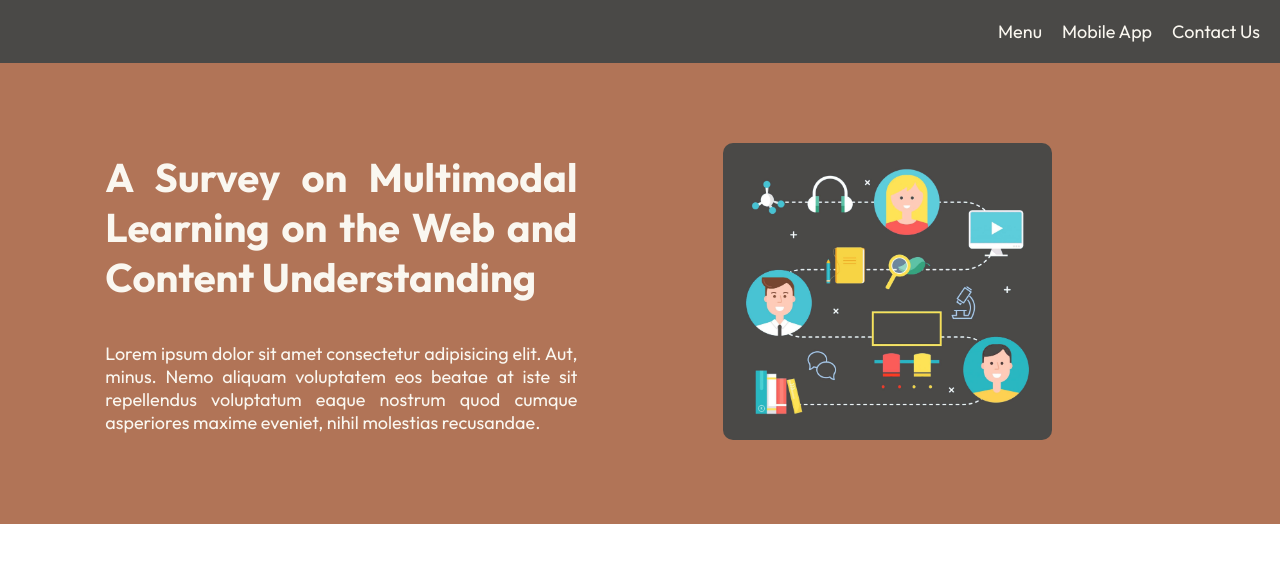
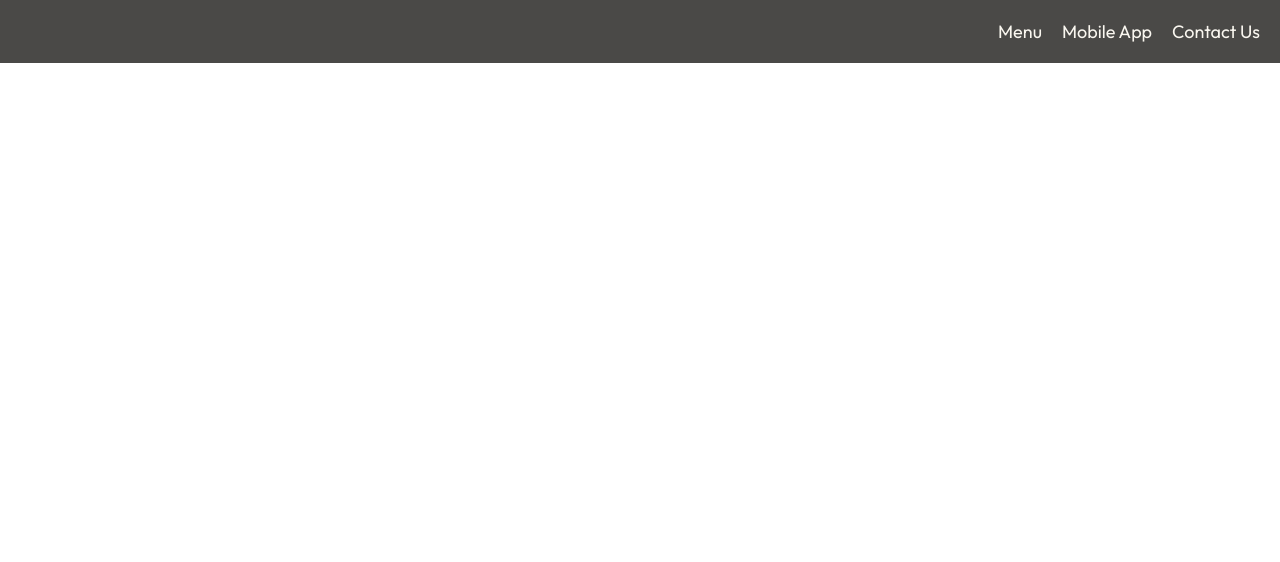
Before and after one commit to mepripri/MultimodalSurvey, a React (Create React App) app: page / in a window 1280 px wide. Shown: the top 562 px of the page. Built offline with nearby package versions, Linux system fonts and the light colour scheme.

Commit message:
second commit 2

```diff
--- a/src/App.js
+++ b/src/App.js
@@ -10,7 +10,7 @@
       <div className="app">
         <Navbar />
         <Routes>
-          <Route path="/" element={<Home />} />
+          <Route path="MultimodalSurvey/" element={<Home />} />
         </Routes>
       </div>
     </>
```
